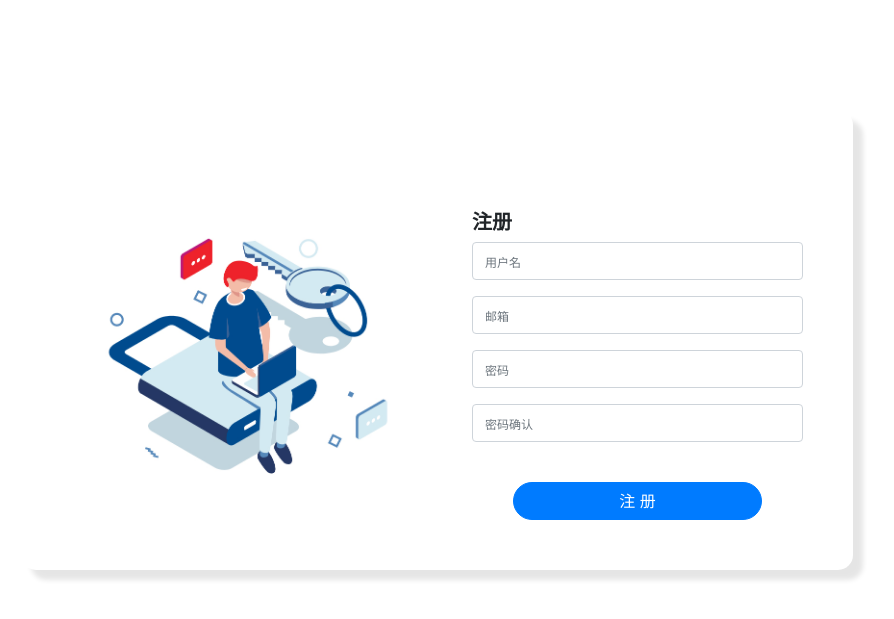
After one commit to pinsily/djangoBase, a Django app: page /user/register/ in a window 1280 px wide. The commit adds this page. Shown: the top 619 px of the page, without its empty margins (203-1097 px from the left). Run offline with Django 3.2, Linux system fonts and the light colour scheme; some libraries are stand-ins or nearby versions.

Commit message:
add:login/register

```diff
--- a/apps/front/templates/front/base.html
+++ b/apps/front/templates/front/base.html
@@ -2,19 +2,32 @@
 <html lang="en">
 <head>
     <meta charset="UTF-8">
+    <meta name="viewport" content="width=device-width, initial-scale=1, shrink-to-fit=no">
+
     <title>{% block title %}base{% endblock %}</title>
 
+    <link rel="stylesheet" href="https://cdn.staticfile.org/twitter-bootstrap/4.3.1/css/bootstrap.min.css">
     <link rel="stylesheet" href="{% static 'front/css/style.css' %}">
 
     {% block mystyle %}{% endblock %}
 
 </head>
-<body>.
+<body>
 
 {% block content %}
 {% endblock %}
 
 
+<!-- jQuery文件。务必在bootstrap.min.js 之前引入 -->
+<script src="https://cdn.staticfile.org/jquery/3.2.1/jquery.min.js"></script>
+
+<!-- bootstrap.bundle.min.js 用于弹窗、提示、下拉菜单，包含了 popper.min.js -->
+<script src="https://cdn.staticfile.org/popper.js/1.15.0/umd/popper.min.js"></script>
+
+<!-- 最新的 Bootstrap4 核心 JavaScript 文件 -->
+<script src="https://cdn.staticfile.org/twitter-bootstrap/4.3.1/js/bootstrap.min.js"></script>
+
+<!-- 自定义 -->
 <script src="{% static 'front/js/main.js' %}"></script>
 
 {% block myjs %}{% endblock %}
--- /dev/null
+++ b/apps/front/templates/front/register.html
@@ -0,0 +1,94 @@
+{% extends 'front/base.html' %}
+
+
+{% block title %}Login{% endblock %}
+
+{% block mystyle %}
+    <style type="text/css">
+        .middle {
+            margin-top: 110px;
+            margin-bottom: 110px;
+            padding: 100px 50px 50px 50px;
+            background-color: white;
+            border-radius: 15px;
+            box-shadow: 10px 10px 5px rgba(0, 0, 0, 0.1);
+
+        }
+
+        .login {
+            margin-left: 20px;
+        }
+
+        .btn {
+            border-radius: 28px;
+        }
+
+        input::placeholder {
+            font-size: 12px;
+        }
+    </style>
+{% endblock %}
+
+{% block content %}
+    <div class="container">
+        <div class="middle mx-auto h-75 w-75">
+            <div class="row">
+                <div class="col col-12 col-md-6">
+                    <img class="rounded img-fluid" src="{% static 'front/imgs/admin-login.jpg' %}" alt="登录页面">
+                </div>
+                <div class="col col-12 col-md-6">
+                    <div class="login">
+                        <h5 class="font-weight-bold">注册</h5>
+
+                        <form action="{% url 'userprofile:register' %}" method="post">
+                            {% csrf_token %}
+                            {% for error in form.username.errors %}
+                                <p class="font-weight-light text-danger" style="font-weight: 500; font-size: 12px;">{{ error }}</p>
+                            {% endfor %}
+                            <div class="form-group">
+                                <label for="username" class="sr-only">用户名:</label>
+                                <input type="text" class="form-control" id="username" name="username" placeholder="用户名"
+                                       required>
+                            </div>
+
+                            <div class="form-group">
+                                {% for error in form.email.errors %}
+                                    <p class="font-weight-light text-danger" style="font-weight: 500; font-size: 12px;">{{ error }}</p>
+                                {% endfor %}
+                                <label for="email" class="sr-only">邮箱:</label>
+                                <input type="text" class="form-control" id="email" name="email" placeholder="邮箱"
+                                       required>
+                            </div>
+
+                            <div class="form-group">
+                                {% for error in form.password.errors %}
+                                    <p class="font-weight-light text-danger" style="font-weight: 500; font-size: 12px;">{{ error }}</p>
+                                {% endfor %}
+                                <label for="password" class="sr-only">密码</label>
+                                <input type="password" class="form-control" id="password" name="password"
+                                       placeholder="密码" required>
+                            </div>
+                            <div class="form-group">
+                                {% for error in form.re_password.errors %}
+                                    <p class="font-weight-light text-danger" style="font-weight: 500; font-size: 12px;">{{ error }}</p>
+                                {% endfor %}
+                                <label for="re_password" class="sr-only">密码确认</label>
+                                <input type="password" class="form-control" id="re_password" name="re_password"
+                                       placeholder="密码确认" required>
+                            </div>
+
+                            {#                            <div class="xuan custom-control custom-checkbox">#}
+                            {#                                <input type="checkbox" class="custom-control-input" id="customCheck" name="example1">#}
+                            {#                                <label class="custom-control-label font-weight-light small" for="customCheck">记住用户名</label>#}
+                            {#                            </div>#}
+
+                            <br>
+                            <button type="submit" class="btn btn-primary btn-block w-75 mx-auto">注 册</button>
+                        </form>
+
+                    </div>
+                </div>
+            </div>
+        </div>
+    </div>
+{% endblock %}
--- a/apps/userprofile/urls.py
+++ b/apps/userprofile/urls.py
@@ -4,6 +4,7 @@ from userprofile import views
 app_name = "userprofile"
 
 urlpatterns = [
-    path("login/", views.login, name="login"),
+    path("login/", views.user_login, name="login"),
+    path("register/", views.user_register, name="register"),
 
 ]
--- /dev/null
+++ b/apps/userprofile/userforms.py
@@ -0,0 +1,80 @@
+import re
+
+from django import forms
+
+from front.models import Profile
+
+
+def email_check(email):
+    pattern = re.compile(r"\"?([-a-zA-Z0-9.'?{}]+@\w+\.\w+)\"?")
+    return re.match(pattern, email)
+
+
+class RegistrationForm(forms.Form):
+    username = forms.CharField(label='username', max_length=50, help_text="username")
+    email = forms.EmailField(label='email', help_text="email")
+    password = forms.CharField(label='password', help_text="password", widget=forms.PasswordInput)
+    re_password = forms.CharField(label='password confirmation', help_text="password confirmation",
+                                  widget=forms.PasswordInput)
+
+    def clean_username(self):
+        username = self.cleaned_data.get('username')
+        if len(username) < 3:
+            raise forms.ValidationError("用户名需大于(包含)3个字符")
+        elif len(username) > 20:
+            raise forms.ValidationError("用户名需小于(包含)20个字符")
+        else:
+            filter_result = Profile.objects.filter(username__exact=username)
+            if len(filter_result) > 0:
+                raise forms.ValidationError('该用户名已存在')
+        return username
+
+    def clean_email(self):
+        email = self.cleaned_data.get('email')
+        if email_check(email):
+            filter_result = Profile.objects.filter(email__exact=email)
+            if len(filter_result) > 0:
+                raise forms.ValidationError("该邮箱已存在")
+        else:
+            raise forms.ValidationError("请输入正确的邮箱格式")
+
+        return email
+
+    def clean_password(self):
+        password = self.cleaned_data.get('password')
+        if len(password) < 3:
+            raise forms.ValidationError("密码需大于(包含)3个字符")
+        elif len(password) > 20:
+            raise forms.ValidationError("密码需小于(包含)20个字符")
+
+        return password
+
+    def clean_re_password(self):
+        password = self.cleaned_data.get('password')
+        re_password = self.cleaned_data.get('re_password')
+
+        if password and re_password and password != re_password:
+            raise forms.ValidationError('两次密码不匹配')
+
+        return re_password
+
+
+class LoginForm(forms.Form):
+    username = forms.CharField(label='username', max_length=50, help_text="username or email")
+    password = forms.CharField(label='password', widget=forms.PasswordInput, help_text="password")
+
+    # print(username, password)
+    # use clean methods to define custom validation rules
+
+    def clean_username(self):
+        username = self.cleaned_data.get('username')
+        if email_check(username):
+            filter_result = Profile.objects.filter(email__exact=username)
+            if not filter_result:
+                raise forms.ValidationError('该账号不存在')
+        else:
+            filter_result = Profile.objects.filter(username__exact=username)
+            if not filter_result:
+                raise forms.ValidationError('该账号不存在')
+
+        return username
--- a/apps/userprofile/views.py
+++ b/apps/userprofile/views.py
@@ -1,10 +1,57 @@
-from django.http import HttpResponse
+from django.contrib import auth
+from django.http import HttpResponseRedirect
+# Create your views here.
+from django.shortcuts import render
+from django.urls import reverse
+
+from front.models import Profile
+from userprofile.userforms import LoginForm, RegistrationForm
 
 
-# Create your views here.
-def login(request):
-    return HttpResponse("登陆成功")
+def user_login(request):
+    # print(request.POST)
+    if request.method == "POST":
+        form = LoginForm(request.POST)
+        if form.is_valid():
+            username = form.cleaned_data['username']
+            password = form.cleaned_data['password']
+
+            user = auth.authenticate(username=username, password=password)
+            if user is not None and user.is_active:
+                auth.login(request, user)
+                return HttpResponseRedirect(reverse("front:index"))
+            else:
+                # 登录失败
+                print("登录失败")
+                return render(request, 'front/login.html',
+                              {'form': form, 'message': '账号或密码错误'})
+        else:
+
+            return render(request, 'front/login.html',
+                          {'form': form, 'message': '账号或密码错误'})
+    else:
+        form = LoginForm()
+
+    return render(request, 'front/login.html', {"form": form})
 
 
-def index(request):
-    return None
+def user_register(request):
+    print(request.POST)
+    if request.method == 'POST':
+        form = RegistrationForm(request.POST)
+        if form.is_valid():
+            username = form.cleaned_data['username']
+            email = form.cleaned_data['email']
+            password = form.cleaned_data['password']
+
+            # 使用内置User自带create_user方法创建用户，不需要使用save()
+            user = Profile.objects.create_user(username=username, password=password, email=email)
+            print(user)
+            # 如果直接使用objects.create()方法后不需要使用save()
+            # user_profile = Profile(user)
+            # user_profile.save()
+
+            return HttpResponseRedirect(reverse("front:login"))
+    else:
+        form = RegistrationForm()
+    return render(request, 'front/register.html', {'form': form})
```
Also changed, not shown: apps/front/templates/front/login.html (added, +72 -0 lines), apps/front/static/front/imgs/admin-login.jpg (added), apps/front/static/front/imgs/login-form-img.png (added), 1 other file.
